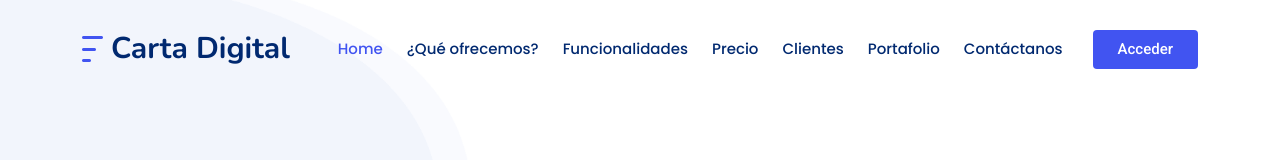
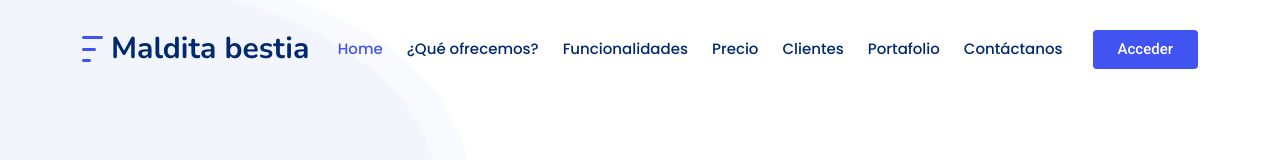
Before and after one commit to javierguerrero/digitalmenu-landing, a plain HTML site: page index.html in a window 1280 px wide. Shown: the top 160 px of the page. Drawn offline with nearby package versions, Linux system fonts and the light colour scheme.

Commit message:
cambio de titulo

```diff
--- a/index.html
+++ b/index.html
@@ -44,7 +44,7 @@
       <a href="index.html" class="logo d-flex align-items-center me-auto">
         <!-- Uncomment the line below if you also wish to use an image logo -->
         <img src="assets/img/logo.png" alt="">
-        <h1 class="sitename">Carta Digital</h1>
+        <h1 class="sitename">Maldita bestia</h1>
       </a>
 
       <nav id="navmenu" class="navmenu">
```
